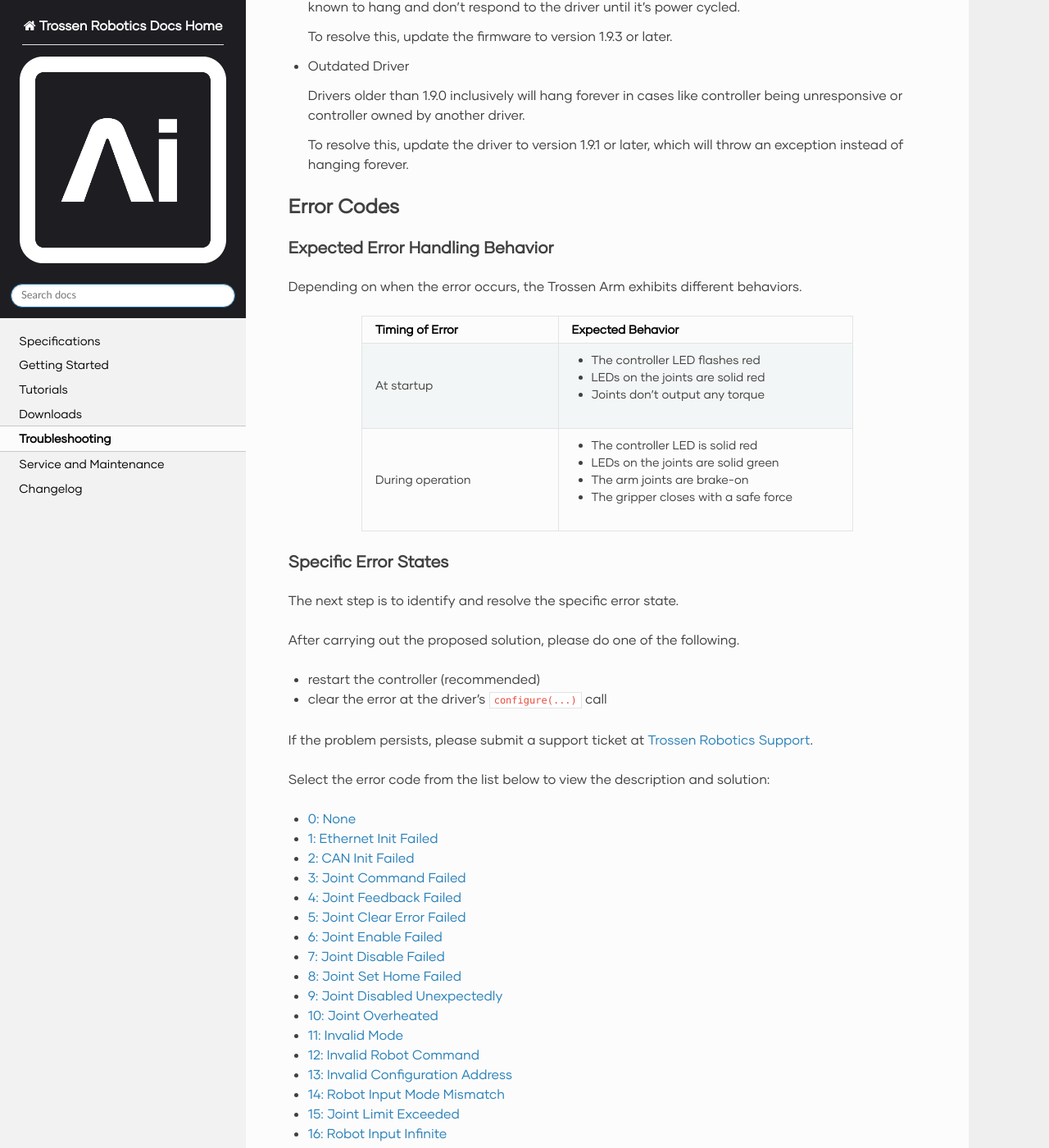
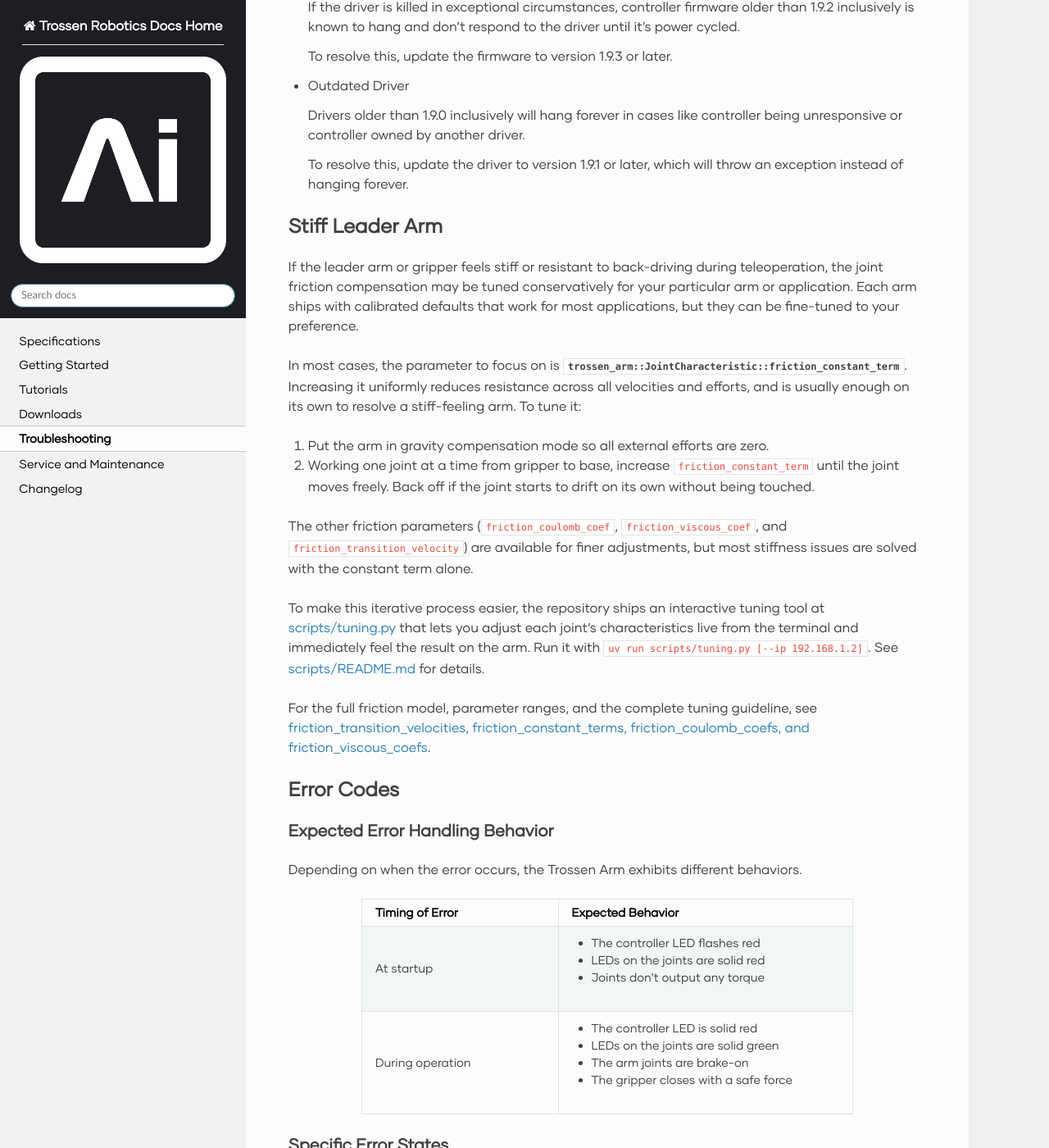
Before and after one commit to TrossenRobotics/trossen_arm, a Sphinx documentation site: the page built from docs/troubleshooting.rst, in a window 1280 px wide and 1400 px high, scrolled down 2629 px. Shown: the whole window at 82% size. Built offline with Sphinx 7.4.7 and the Read the Docs theme 3.1.0, drawn with Linux system fonts in a browser that asks for light colours; some web fonts are replaced; pages that are not in the unit, such as notebooks, are missing from menus.

Commit message:
Add stiff leader arm guide (#207)

```diff
--- a/docs/troubleshooting.rst
+++ b/docs/troubleshooting.rst
@@ -96,6 +96,28 @@ Common causes and associated solutions to these issues are listed below.
     Drivers older than 1.9.0 inclusively will hang forever in cases like controller being unresponsive or controller owned by another driver.
 
     To resolve this, update the driver to version 1.9.1 or later, which will throw an exception instead of hanging forever.
+
+Stiff Leader Arm
+================
+
+If the leader arm or gripper feels stiff or resistant to back-driving during teleoperation, the joint friction compensation may be tuned conservatively for your particular arm or application.
+Each arm ships with calibrated defaults that work for most applications, but they can be fine-tuned to your preference.
+
+In most cases, the parameter to focus on is :member:`trossen_arm::JointCharacteristic::friction_constant_term`.
+Increasing it uniformly reduces resistance across all velocities and efforts, and is usually enough on its own to resolve a stiff-feeling arm.
+To tune it:
+
+1.  Put the arm in gravity compensation mode so all external efforts are zero.
+2.  Working one joint at a time from gripper to base, increase ``friction_constant_term`` until the joint moves freely.
+    Back off if the joint starts to drift on its own without being touched.
+
+The other friction parameters (``friction_coulomb_coef``, ``friction_viscous_coef``, and ``friction_transition_velocity``) are available for finer adjustments, but most stiffness issues are solved with the constant term alone.
+
+To make this iterative process easier, the repository ships an interactive tuning tool at `scripts/tuning.py <https://github.com/TrossenRobotics/trossen_arm/blob/main/scripts/tuning.py>`_ that lets you adjust each joint's characteristics live from the terminal and immediately feel the result on the arm.
+Run it with ``uv run scripts/tuning.py [--ip 192.168.1.2]``.
+See `scripts/README.md <https://github.com/TrossenRobotics/trossen_arm/blob/main/scripts/README.md>`_ for details.
+
+For the full friction model, parameter ranges, and the complete tuning guideline, see :ref:`getting_started/configuration:friction_transition_velocities, friction_constant_terms, friction_coulomb_coefs, and friction_viscous_coefs`.
 
 Error Codes
 ===========
```
